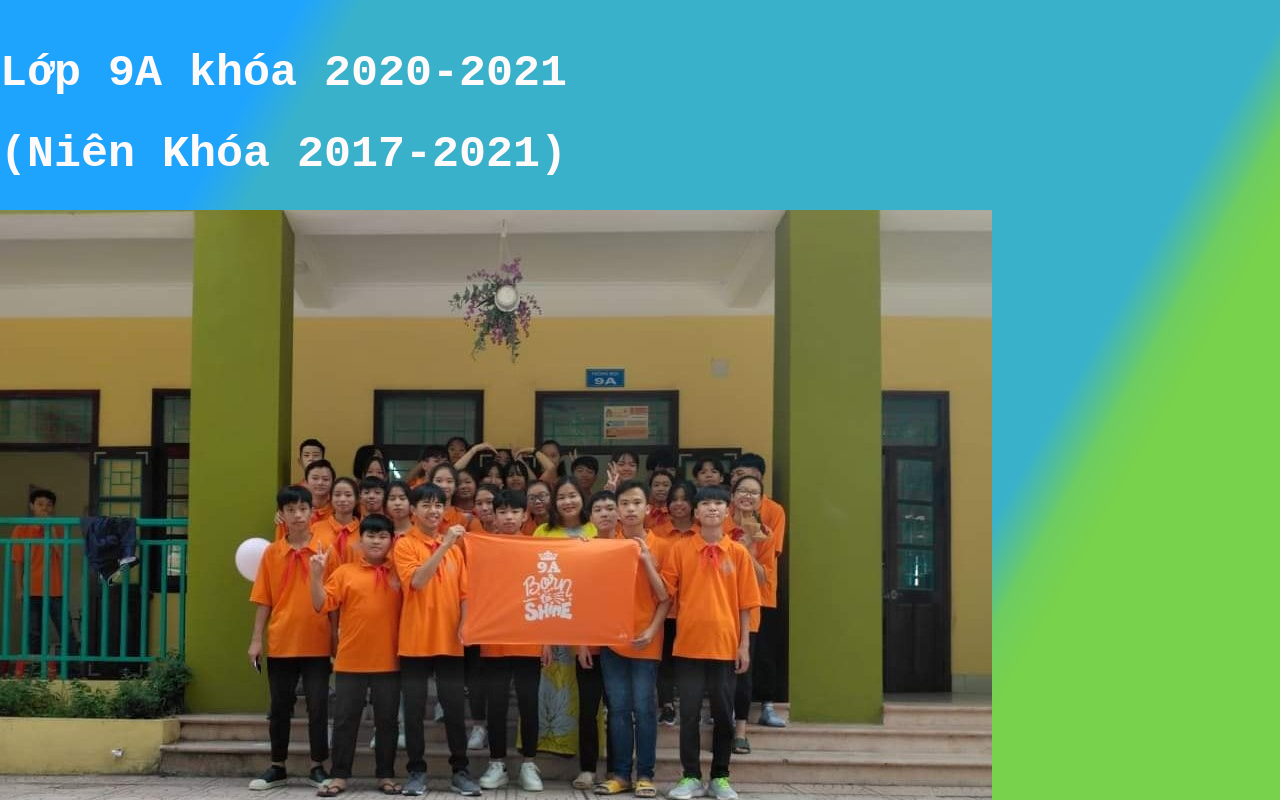
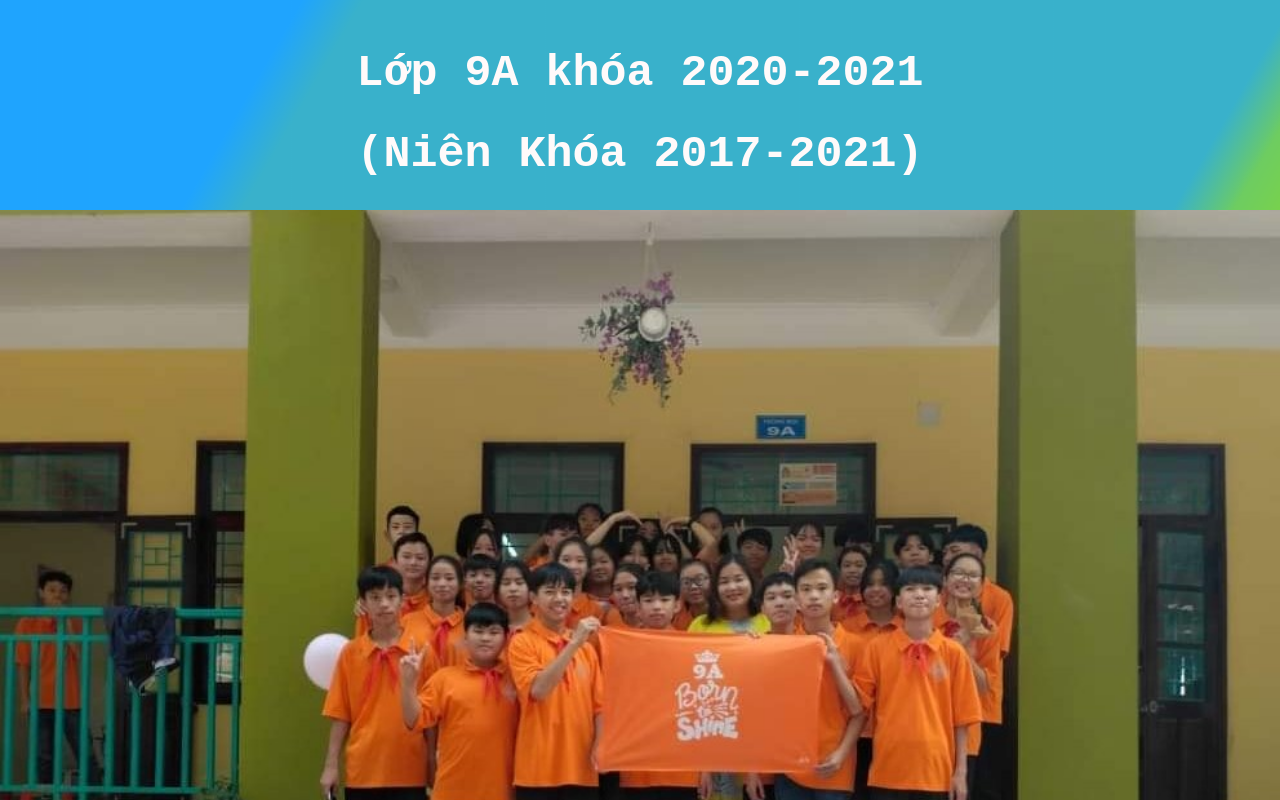
Before and after one commit to minhhiunee/family9a, a plain HTML site: page index.html in a window 1280 px wide. Shown: the top 800 px of the page. Drawn offline with Linux system fonts and the light colour scheme.

Commit message:
Update style.css

```diff
--- a/style.css
+++ b/style.css
@@ -36,6 +36,7 @@ body {
 }
 h1 {
   font-family: "Courier New","Lucida Console","Monaco",monospace;
+  text-align:center;
 }
 
 @keyframes slide {
@@ -56,4 +57,12 @@ li {
 a {
   font-family: "Lucida Handwriting", Cursive;
   color: DarkMagenta;
+
 }
+.center {
+  display: block;
+  margin-left: auto;
+  margin-right: auto;
+  width: 100%;
+  size: cover;
+}
```
